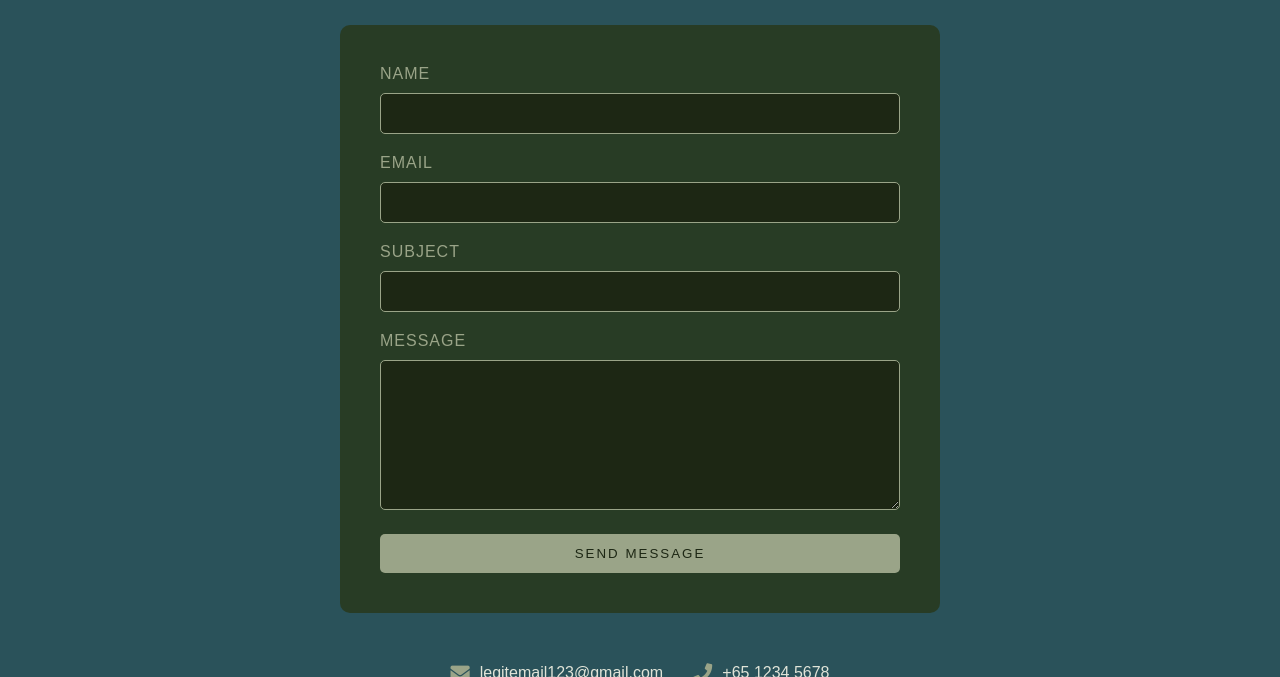
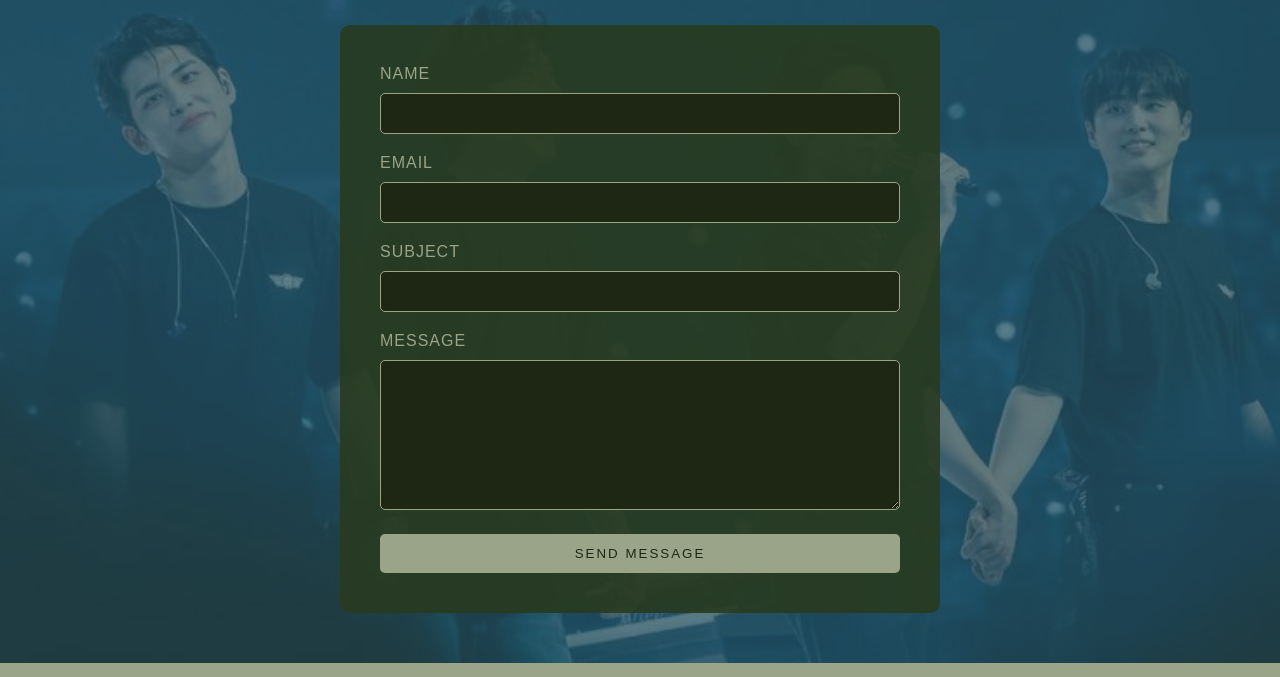
Before and after one commit to ashweenee/IDAssignment1, a plain HTML site: page contactUs.html in a window 1280 px wide. Shown: the part 160-837 px from the top of the page. Drawn offline with Linux system fonts and the light colour scheme.

Commit message:
assg commit

```diff
--- a/contactUs.html
+++ b/contactUs.html
@@ -29,6 +29,7 @@
     </nav>
   </header>
 
+  <main>
     <div class="contact-container">
       <div class="contact-content">
         <div class="contact-header">
@@ -55,14 +56,8 @@
           <button type="submit" class="submit-button">Send Message</button>
         </form>
       </div>
-
-    <div class="contact-info">
-      <div class="contact-details">
-        <p><i class="fas fa-envelope"></i> legitemail123@gmail.com</p>
-        <p><i class="fas fa-phone"></i> +65 1234 5678</p>
     </div>
-    </div>
-  </div>
+  </main>
 
   <footer>
     <div class="footer-content">
--- a/css/contactUs.css
+++ b/css/contactUs.css
@@ -108,7 +108,6 @@ nav {
       transform: rotate(45deg) translate(-5px, -6px);
   }
 }
-
 .contact-container {
   position: relative;
   min-height: 100vh;
@@ -117,8 +116,22 @@ nav {
   justify-content: center;
   align-items: center;
   padding: 100px 20px 50px;
+  overflow: hidden; /* Added to contain the background */
 }
 
+.contact-container::before {
+  content: "";
+  position: absolute;
+  top: 0;
+  left: 0;
+  width: 100%;
+  height: 100%;
+  background-image: url('../media/about_mainpic.jpg'); /* Note the relative path */
+  background-size: cover;
+  background-position: center;
+  opacity: 0.3; /* Adjust opacity as needed */
+  z-index: 1;
+}
 
 .contact-content {
   position: relative;
@@ -191,35 +204,10 @@ nav {
   color: #e0e4d8;
 }
 
-.contact-info {
-  position: relative;
-  z-index: 10;
-  margin-top: 30px;
-  text-align: center;
-  color: #e0e4d8;
-}
-
-.contact-details {
-  display: flex;
-  justify-content: center;
-  gap: 30px;
-  margin-top: 20px;
-}
-
-.contact-details p {
-  display: flex;
-  align-items: center;
-  gap: 10px;
-}
-
-.contact-details i {
-  color:  #9aa488;
-  font-size: 1.2rem;
-}
-
 footer {
   background-color: #9aa488;
   padding: 20px;
+  color: #2a525a;
 }
 
 .footer-content {
--- a/css/gallery.css
+++ b/css/gallery.css
@@ -198,6 +198,7 @@ nav {
 footer {
   background-color: #9aa488;
   padding: 20px;
+  color: #2a525a;
 }
 
 .footer-content {
--- a/css/merch.css
+++ b/css/merch.css
@@ -200,10 +200,10 @@ nav {
   color: #e0e4d8;
 }
 
-/* Footer */
 footer {
   background-color: #9aa488;
   padding: 20px;
+  color: #2a525a;
 }
 
 .footer-content {
--- a/css/tour.css
+++ b/css/tour.css
@@ -127,8 +127,9 @@ main {
 }
 
 .tour-details {
-  padding: 80px 5%;
+  padding: 25px;
   background-color: var(--primary-color);
+  margin: 50px 0;
 }
 
 .tour-details h1 {
```
Lines whose indentation alone changed are shown as unchanged.
